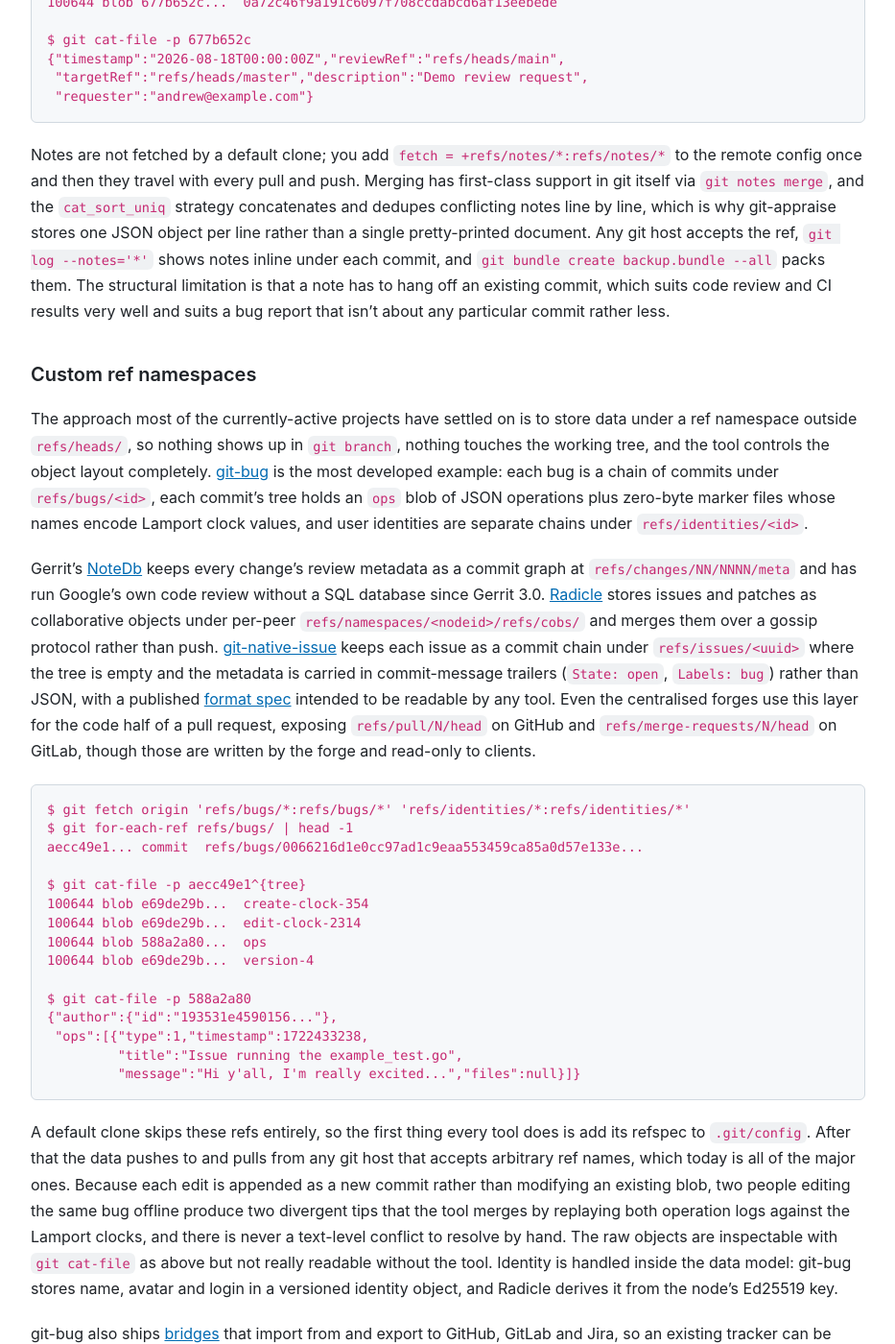
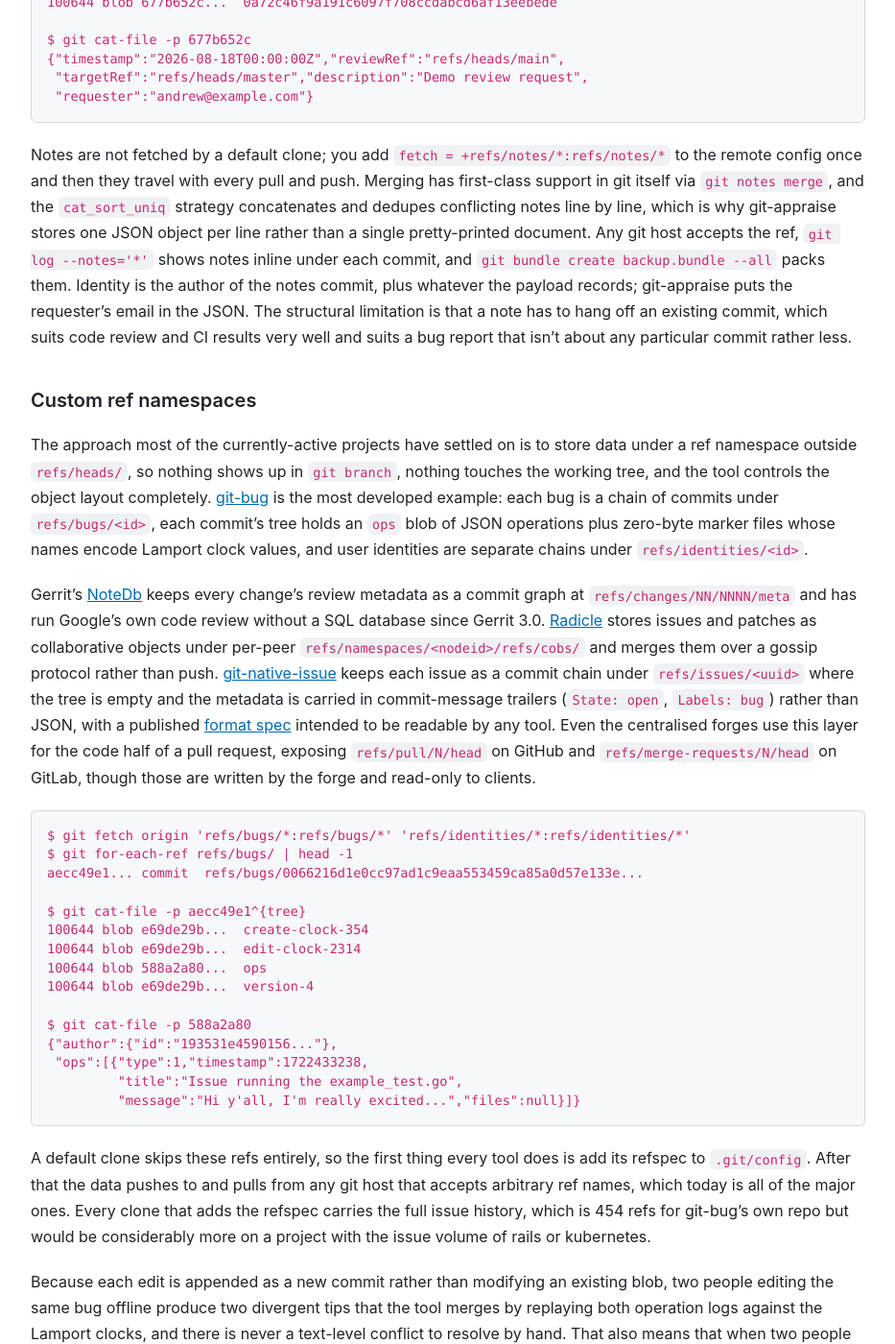
Before and after one commit to andrew/nesbitt.io, a Jekyll site: the page built from _posts/2026/2026-08-20-issues-in-the-repo.md, in a window 1280 px wide and 1400 px high, scrolled down 2883 px. Shown: the whole window at 96% size, without its empty margins (173-1106 px from the left). Built offline with Jekyll 4.4.1, drawn with Linux system fonts in a browser that asks for light colours; comment, search, counter and statistics services are not loaded; some of the changed text lies outside the part shown.

Commit message:
Update issues in the repos post

````diff
--- a/_data/stats.json
+++ b/_data/stats.json
@@ -1,5 +1,5 @@
 {
-  "generated_at": "2026-08-20T07:44:55Z",
+  "generated_at": "2026-08-20T08:06:48Z",
   "total_posts": 198,
   "total_words": 273757,
   "reading_minutes": 1369,
--- a/_posts/2026/2026-08-20-issues-in-the-repo.md
+++ b/_posts/2026/2026-08-20-issues-in-the-repo.md
@@ -21,13 +21,13 @@
 
 Because the issues are ordinary tracked files, everything git already does works with no extra configuration: `git clone` fetches them, `grep -r` searches them, `cat` reads them, `git bundle` packs them, any dumb HTTP host or cgit instance serves them, and `git log -p .issues/` shows who changed what and when. Concurrent edits to the same issue become a normal three-way text merge. That works cleanly when two people append separate comments to the bottom of a file, and produces a real conflict when they both change the title line, which you resolve the same way you'd resolve a conflict in code. The author of an issue is whoever `git blame` says created the file, backed by whatever commit signing the project already uses, so identity comes from git's existing model rather than needing its own.
 
-The drawback is that issue history and code history share one commit graph. On a busy project `git log` fills with "reword issue #34" interleaved with real changes, `git bisect` lands on issue-edit commits, and creating a feature branch forks the issue state along with the code, so an issue closed on the branch shows as open again the moment you switch back to main. Most of these tools work around the log noise by making each issue operation its own commit with a conventional prefix that's easy to `--invert-grep` away, but the branching problem is unavoidable while mutable metadata is in the same tree as the code it describes.
+The drawback is that issue history and code history share one commit graph. On a busy project `git log` fills with "reword issue #34" interleaved with real changes, `git bisect` steps through issue-edit commits, and creating a feature branch forks the issue state along with the code, so an issue closed on the branch shows as open again the moment you switch back to main. Most of these tools work around the log noise by making each issue operation its own commit with a conventional prefix that's easy to `--invert-grep` away, but the branching problem is unavoidable while mutable metadata is in the same tree as the code it describes.
 
 ### Orphan branch
 
 An orphan branch is a ref under `refs/heads/` whose root commit has no parent, so it shares no history with `main` and its files never appear in a normal checkout. Scott Chacon's [ticgit](https://github.com/schacon/ticgit) from 2008 and the later [ticgit-ng](https://github.com/jeffWelling/ticgit) fork keep issues on a branch literally called `ticgit`, with each issue as a directory in that branch's tree, and GitHub's old `gh-pages` convention used the same mechanism for documentation. The very new [haxy](https://github.com/xit-vcs/haxy) forge from the xit project puts an event log on `refs/heads/haxy/events` where each commit has an empty tree and the commit message is a JSON event describing an issue creation, comment, or status change; the server replays the log to build its state.
 
-The tool reads and writes the branch through plumbing or a second worktree, so `git log` on `main` stays free of issue noise, and merging concurrent edits works the same as for any files on a branch. Because the ref is under `refs/heads/` a default `git clone` fetches it automatically, which is the one clear advantage this has over the notes and custom-ref approaches below.
+The tool reads and writes the branch through plumbing or a second worktree, so `git log` on `main` stays free of issue noise, merging concurrent edits works the same as for any files on a branch, and the issue author is whoever authored the commit on the orphan branch. Because the ref is under `refs/heads/` a default `git clone` fetches it automatically, which is the one clear advantage this has over the notes and custom-ref approaches below.
 
 ```console
 $ git ls-tree ticgit
@@ -46,7 +46,7 @@
 
 The trouble with an orphan branch is that it shows up in `git branch -a` looking like any other branch, so on a project with enough contributors someone will eventually delete the "stale" `ticgit` branch while tidying up. A `git push --prune` or `git push --mirror` from a clone made with `--single-branch`, or from a CI job that only fetched `main`, deletes it on the remote because the local side has no matching ref. Branch protection on most forges is pattern-based (`main`, `release/*`) and won't cover a branch called `ticgit` unless someone remembers to add it.
 
-Checking the orphan out in your only working tree swaps every file for the issue files, which is why the tools read it through `git show ticgit:path` rather than `git checkout`. The objects are safe from `git gc` for as long as the ref exists, but once the ref is deleted the entire disconnected graph becomes unreachable and the next `gc --prune` removes it, with no server-side reflog to recover from.
+Checking the orphan out in your only working tree swaps every file for the issue files, which is why the tools read it through `git show ticgit:path` rather than `git checkout`. The objects are safe from `git gc` for as long as the ref exists, but once the ref is deleted the entire disconnected graph becomes unreachable and the next `gc --prune` removes it, and on a stock bare host there is no server-side reflog to recover from.
 
 ### git notes
 
@@ -65,7 +65,7 @@
  "requester":"andrew@example.com"}
 ```
 
-Notes are not fetched by a default clone; you add `fetch = +refs/notes/*:refs/notes/*` to the remote config once and then they travel with every pull and push. Merging has first-class support in git itself via `git notes merge`, and the `cat_sort_uniq` strategy concatenates and dedupes conflicting notes line by line, which is why git-appraise stores one JSON object per line rather than a single pretty-printed document. Any git host accepts the ref, `git log --notes='*'` shows notes inline under each commit, and `git bundle create backup.bundle --all` packs them. The structural limitation is that a note has to hang off an existing commit, which suits code review and CI results very well and suits a bug report that isn't about any particular commit rather less.
+Notes are not fetched by a default clone; you add `fetch = +refs/notes/*:refs/notes/*` to the remote config once and then they travel with every pull and push. Merging has first-class support in git itself via `git notes merge`, and the `cat_sort_uniq` strategy concatenates and dedupes conflicting notes line by line, which is why git-appraise stores one JSON object per line rather than a single pretty-printed document. Any git host accepts the ref, `git log --notes='*'` shows notes inline under each commit, and `git bundle create backup.bundle --all` packs them. Identity is the author of the notes commit, plus whatever the payload records; git-appraise puts the requester's email in the JSON. The structural limitation is that a note has to hang off an existing commit, which suits code review and CI results very well and suits a bug report that isn't about any particular commit rather less.
 
 ### Custom ref namespaces
 
@@ -91,7 +91,9 @@
          "message":"Hi y'all, I'm really excited...","files":null}]}
 ```
 
-A default clone skips these refs entirely, so the first thing every tool does is add its refspec to `.git/config`. After that the data pushes to and pulls from any git host that accepts arbitrary ref names, which today is all of the major ones. Because each edit is appended as a new commit rather than modifying an existing blob, two people editing the same bug offline produce two divergent tips that the tool merges by replaying both operation logs against the Lamport clocks, and there is never a text-level conflict to resolve by hand. The raw objects are inspectable with `git cat-file` as above but not really readable without the tool. Identity is handled inside the data model: git-bug stores name, avatar and login in a versioned identity object, and Radicle derives it from the node's Ed25519 key.
+A default clone skips these refs entirely, so the first thing every tool does is add its refspec to `.git/config`. After that the data pushes to and pulls from any git host that accepts arbitrary ref names, which today is all of the major ones. Every clone that adds the refspec carries the full issue history, which is 454 refs for git-bug's own repo but would be considerably more on a project with the issue volume of rails or kubernetes.
+
+Because each edit is appended as a new commit rather than modifying an existing blob, two people editing the same bug offline produce two divergent tips that the tool merges by replaying both operation logs against the Lamport clocks, and there is never a text-level conflict to resolve by hand. That also means that when two people set the same field offline the replay picks a winner by clock order without surfacing a conflict. The raw objects are inspectable with `git cat-file` as above but not really readable without the tool. Identity is handled inside the data model: git-bug stores name, avatar and login in a versioned identity object, and Radicle derives it from the node's Ed25519 key.
 
 git-bug also ships [bridges](https://github.com/git-bug/git-bug/blob/master/doc/usage/third-party.md) that import from and export to GitHub, GitLab and Jira, so an existing tracker can be mirrored into `refs/bugs/` and kept usable through exactly the kind of outage that started this post. Forgejo has an [open feature request](https://codeberg.org/forgejo/forgejo/issues/2629) for storing its own issues this way, and one proposal in that discussion is to treat `refs/issues/*` as the canonical store with the forge's SQL tables rebuilt from it as a query index.
 
````
